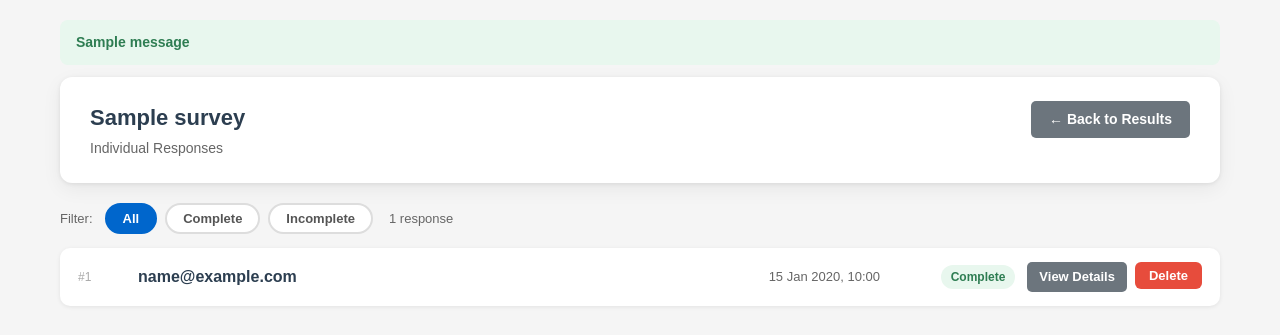
After one commit to Ikode-Agbi/eacts-survey, a Flask app: page /admin/responses/1 in a window 1280 px wide. The commit adds this page. Shown: the top 335 px of the page. Run offline with Flask 3, Linux system fonts and the light colour scheme; the visitor is signed in with stand-in values (Sample User, id 1); tables that the repository leaves empty hold one stand-in row (values such as "Sample post"); one stand-in notice (Sample message) is shown.

Commit message:
Add view and delete individual responses

```diff
--- a/requirements.txt
+++ b/requirements.txt
@@ -16,3 +16,4 @@ six==1.17.0
 SQLAlchemy==2.0.46
 typing_extensions==4.15.0
 Werkzeug==3.1.5
+reportlab
--- a/routes/admin.py
+++ b/routes/admin.py
@@ -2,6 +2,7 @@ from flask import Blueprint, render_template, request, redirect, url_for, flash
 from database import db
 from data_tables.survey import Survey
 from data_tables.question import Question
+from data_tables.response import Response
 from utils.excel_upload import process_excel_file, check_if_excel_file
 from werkzeug.utils import secure_filename
 import os
@@ -213,6 +214,45 @@ def view_results(survey_id):
                           failed_count=failed_count,
                           sections_with_elaborations=sections_with_elaborations)
 
+@admin_bp.route('/responses/<int:survey_id>')
+def view_responses(survey_id):
+    """Show all individual responses for a survey."""
+
+    survey = Survey.query.get_or_404(survey_id)
+
+    individual_responses = []
+    for resp in sorted(survey.responses, key=lambda r: r.submitted_at, reverse=True):
+        display_name = resp.email if resp.email else 'Anonymous'
+
+        resp_sections = []
+        for section in sorted(survey.sections, key=lambda s: s.section_number):
+            section_answers = []
+            for question in sorted(section.questions, key=lambda q: q.question_number):
+                answer = next((a for a in resp.answers if a.question_id == question.id), None)
+                section_answers.append({
+                    'question_number': question.question_number,
+                    'question_text':   question.question_text,
+                    'choice':          answer.choice if answer else '—',
+                    'elaboration':     answer.elaboration if answer else ''
+                })
+            resp_sections.append({
+                'section_title': section.title,
+                'answers': section_answers
+            })
+
+        individual_responses.append({
+            'id':           resp.id,
+            'name':         display_name,
+            'submitted_at': resp.submitted_at,
+            'is_complete':  resp.is_complete,
+            'sections':     resp_sections
+        })
+
+    return render_template('individual_responses.html',
+                           survey=survey,
+                           individual_responses=individual_responses)
+
+
 @admin_bp.route('/create-manual', methods=['GET', 'POST'])
 def create_manual_survey():
     """Create survey manually with sections."""
@@ -303,71 +343,76 @@ def create_manual_survey():
             return redirect(request.url)
 
 
-@admin_bp.route('/export/<int:survey_id>')
-def export_results(survey_id):
-    """Export survey results to Excel file."""
+@admin_bp.route('/export-excel/<int:survey_id>')
+def export_excel(survey_id):
+    """Export survey results to Excel file (questions as rows)."""
 
     survey = Survey.query.get_or_404(survey_id)
 
-    import pandas as pd
+    import openpyxl
+    from openpyxl.styles import Font, PatternFill, Alignment
     from flask import send_file
     import io
 
-    all_rows = []
+    wb = openpyxl.Workbook()
+    ws = wb.active
+    ws.title = 'Results'
 
-    # Get all responses
-    for response in survey.responses:
-        row_data = {}
-        row_data['Response ID'] = response.id
-        row_data['Submitted At'] = response.submitted_at.strftime('%Y-%m-%d %H:%M:%S')
+    # Header row
+    headers = ['Q#', 'Section', 'Question Text', 'Total Responses',
+               'Yes %', 'No %', 'Abstain', 'Comments']
+    ws.append(headers)
 
-        # Get all answers
-        for answer in response.answers:
-            question = answer.question
-            section = question.section
+    # Style header row
+    header_fill = PatternFill(start_color='1B3A5C', end_color='1B3A5C', fill_type='solid')
+    header_font = Font(bold=True, color='FFFFFF')
+    for cell in ws[1]:
+        cell.fill = header_fill
+        cell.font = header_font
+        cell.alignment = Alignment(horizontal='center', vertical='center', wrap_text=True)
 
-            # Column name includes section
-            question_column = f'{section.title} - Q{question.question_number}: {question.question_text}'
-            row_data[question_column] = answer.choice
+    # Data rows
+    for question in survey.get_all_questions():
+        stats = question.calculate_statistics()
 
-            if answer.elaboration and answer.elaboration.strip():
-                elaboration_column = f'{section.title} - Q{question.question_number} - Comment'
-                row_data[elaboration_column] = answer.elaboration
+        # Calculate no percentage (same denominator as yes — excludes abstains)
+        total_yes_no = stats['yes_count'] + stats['no_count']
+        if total_yes_no > 0:
+            no_pct = round((stats['no_count'] / total_yes_no) * 100, 1)
+        else:
+            no_pct = 0.0
 
-        all_rows.append(row_data)
+        # Gather comments
+        comments = [
+            a.elaboration.strip()
+            for a in question.answers
+            if a.elaboration and a.elaboration.strip()
+        ]
+        comments_text = ' | '.join(comments) if comments else ''
 
-    data_frame = pd.DataFrame(all_rows)
+        ws.append([
+            stats['question_number'],
+            question.section.title,
+            stats['question_text'],
+            stats['total_responses'],
+            f"{stats['yes_percentage']}%",
+            f"{no_pct}%",
+            stats['abstain_count'],
+            comments_text,
+        ])
 
-    # Create statistics sheet
-    stats_rows = []
-    all_questions = survey.get_all_questions()
+    # Auto-fit column widths (approximate)
+    col_widths = [6, 18, 60, 16, 10, 10, 10, 60]
+    for i, width in enumerate(col_widths, start=1):
+        ws.column_dimensions[openpyxl.utils.get_column_letter(i)].width = width
 
-    for question in all_questions:
-        question_stats = question.calculate_statistics()
+    # Wrap text on Question Text and Comments columns
+    for row in ws.iter_rows(min_row=2):
+        row[2].alignment = Alignment(wrap_text=True, vertical='top')  # Question Text
+        row[7].alignment = Alignment(wrap_text=True, vertical='top')  # Comments
 
-        stats_row = {
-            'Section': question.section.title,
-            'Question Number': question_stats['question_number'],
-            'Question Text': question_stats['question_text'],
-            'Total Responses': question_stats['total_responses'],
-            'Yes Count': question_stats['yes_count'],
-            'No Count': question_stats['no_count'],
-            'Abstain Count': question_stats['abstain_count'],
-            'Yes Percentage': f"{question_stats['yes_percentage']}%",
-            'Meets 75% Threshold': 'YES' if question_stats['meets_threshold'] else 'NO'
-        }
-
-        stats_rows.append(stats_row)
-
-    stats_frame = pd.DataFrame(stats_rows)
-
-    # Create Excel file
     output = io.BytesIO()
-
-    with pd.ExcelWriter(output, engine='openpyxl') as writer:
-        data_frame.to_excel(writer, sheet_name='Responses', index=False)
-        stats_frame.to_excel(writer, sheet_name='Statistics', index=False)
-
+    wb.save(output)
     output.seek(0)
 
     safe_title = survey.title.replace(' ', '_').replace('/', '_')
@@ -376,6 +421,190 @@ def export_results(survey_id):
     return send_file(
         output,
         mimetype='application/vnd.openxmlformats-officedocument.spreadsheetml.sheet',
+        as_attachment=True,
+        download_name=filename
+    )
+
+
+@admin_bp.route('/export-pdf/<int:survey_id>')
+def export_pdf(survey_id):
+    """Export survey results to a PDF report."""
+
+    survey = Survey.query.get_or_404(survey_id)
+
+    from flask import send_file
+    import io
+    from reportlab.lib.pagesizes import A4
+    from reportlab.lib.styles import getSampleStyleSheet, ParagraphStyle
+    from reportlab.lib.units import cm
+    from reportlab.lib import colors
+    from reportlab.platypus import SimpleDocTemplate, Paragraph, Spacer, HRFlowable
+
+    output = io.BytesIO()
+    doc = SimpleDocTemplate(
+        output,
+        pagesize=A4,
+        leftMargin=2 * cm,
+        rightMargin=2 * cm,
+        topMargin=2 * cm,
+        bottomMargin=2 * cm,
+    )
+
+    styles = getSampleStyleSheet()
+
+    style_title = ParagraphStyle(
+        'SurveyTitle',
+        parent=styles['Title'],
+        fontSize=20,
+        textColor=colors.HexColor('#1B3A5C'),
+        spaceAfter=6,
+    )
+    style_subtitle = ParagraphStyle(
+        'Subtitle',
+        parent=styles['Normal'],
+        fontSize=11,
+        textColor=colors.HexColor('#555555'),
+        spaceAfter=16,
+    )
+    style_section_fail = ParagraphStyle(
+        'SectionFail',
+        parent=styles['Heading1'],
+        fontSize=14,
+        textColor=colors.HexColor('#C0392B'),
+        spaceBefore=18,
+        spaceAfter=6,
+    )
+    style_section_pass = ParagraphStyle(
+        'SectionPass',
+        parent=styles['Heading1'],
+        fontSize=14,
+        textColor=colors.HexColor('#27AE60'),
+        spaceBefore=18,
+        spaceAfter=6,
+    )
+    style_question = ParagraphStyle(
+        'QuestionText',
+        parent=styles['Normal'],
+        fontSize=11,
+        textColor=colors.HexColor('#2C3E50'),
+        fontName='Helvetica-Bold',
+        spaceBefore=10,
+        spaceAfter=3,
+    )
+    style_stats = ParagraphStyle(
+        'StatsLine',
+        parent=styles['Normal'],
+        fontSize=10,
+        textColor=colors.HexColor('#444444'),
+        spaceAfter=4,
+        leftIndent=12,
+    )
+    style_comment_label = ParagraphStyle(
+        'CommentLabel',
+        parent=styles['Normal'],
+        fontSize=10,
+        fontName='Helvetica-Bold',
+        textColor=colors.HexColor('#555555'),
+        spaceBefore=4,
+        spaceAfter=2,
+        leftIndent=12,
+    )
+    style_comment = ParagraphStyle(
+        'Comment',
+        parent=styles['Normal'],
+        fontSize=10,
+        textColor=colors.HexColor('#333333'),
+        spaceAfter=3,
+        leftIndent=24,
+        bulletIndent=14,
+    )
+
+    # Collect question data
+    all_questions = survey.get_all_questions()
+    total_responses = len(survey.responses)
+
+    failed_questions = []
+    passed_questions = []
+
+    for question in all_questions:
+        stats = question.calculate_statistics()
+        total_yes_no = stats['yes_count'] + stats['no_count']
+        no_pct = round((stats['no_count'] / total_yes_no) * 100, 1) if total_yes_no > 0 else 0.0
+        comments = [
+            a.elaboration.strip()
+            for a in question.answers
+            if a.elaboration and a.elaboration.strip()
+        ]
+        entry = {
+            'number': stats['question_number'],
+            'text': stats['question_text'],
+            'total': stats['total_responses'],
+            'yes_pct': stats['yes_percentage'],
+            'no_pct': no_pct,
+            'abstain': stats['abstain_count'],
+            'comments': comments,
+        }
+        if stats['meets_threshold']:
+            passed_questions.append(entry)
+        else:
+            failed_questions.append(entry)
+
+    passed_count = len(passed_questions)
+    failed_count = len(failed_questions)
+
+    story = []
+
+    # Title
+    story.append(Paragraph(survey.title, style_title))
+    story.append(Paragraph(
+        f"Total Responses: {total_responses} &nbsp;&nbsp;|&nbsp;&nbsp; "
+        f"Passed: {passed_count} &nbsp;&nbsp;|&nbsp;&nbsp; Did Not Pass: {failed_count}",
+        style_subtitle
+    ))
+    story.append(HRFlowable(width='100%', thickness=1, color=colors.HexColor('#DDDDDD'), spaceAfter=10))
+
+    def add_questions(question_list):
+        for q in question_list:
+            story.append(Paragraph(
+                f"Q{q['number']}. {q['text']}",
+                style_question
+            ))
+            story.append(Paragraph(
+                f"Respondents: {q['total']} &nbsp;&nbsp;|&nbsp;&nbsp; "
+                f"Yes: {q['yes_pct']}% &nbsp;&nbsp;|&nbsp;&nbsp; "
+                f"No: {q['no_pct']}% &nbsp;&nbsp;|&nbsp;&nbsp; "
+                f"Abstained: {q['abstain']}",
+                style_stats
+            ))
+            if q['comments']:
+                story.append(Paragraph('Comments:', style_comment_label))
+                for comment in q['comments']:
+                    # Escape any HTML special characters in comment text
+                    safe_comment = comment.replace('&', '&amp;').replace('<', '&lt;').replace('>', '&gt;')
+                    story.append(Paragraph(f"\u2022 {safe_comment}", style_comment))
+            story.append(Spacer(1, 6))
+
+    # Did Not Pass section
+    if failed_questions:
+        story.append(Paragraph('DID NOT PASS', style_section_fail))
+        story.append(HRFlowable(width='100%', thickness=1, color=colors.HexColor('#E8A0A0'), spaceAfter=6))
+        add_questions(failed_questions)
+
+    # Passed section
+    if passed_questions:
+        story.append(Paragraph('PASSED', style_section_pass))
+        story.append(HRFlowable(width='100%', thickness=1, color=colors.HexColor('#A0D8AF'), spaceAfter=6))
+        add_questions(passed_questions)
+
+    doc.build(story)
+    output.seek(0)
+
+    safe_title = survey.title.replace(' ', '_').replace('/', '_')
+    filename = f'{safe_title}_Results.pdf'
+
+    return send_file(
+        output,
+        mimetype='application/pdf',
         as_attachment=True,
         download_name=filename
     )
@@ -426,6 +655,21 @@ def delete_survey(survey_id):
 
     # Step 5: Go back to admin dashboard
     return redirect(url_for('admin.dashboard'))
+
+@admin_bp.route('/delete-response/<int:response_id>', methods=['POST'])
+def delete_response(response_id):
+    """Delete a single response and its answers (cascade)."""
+    try:
+        resp = Response.query.get_or_404(response_id)
+        survey_id = resp.survey_id
+        db.session.delete(resp)
+        db.session.commit()
+        flash('Response deleted successfully', 'success')
+    except Exception as error:
+        db.session.rollback()
+        flash(f'Error deleting response: {str(error)}', 'error')
+    return redirect(url_for('admin.view_results', survey_id=survey_id))
+
 
 @admin_bp.route('/edit/<int:survey_id>')
 def edit_survey(survey_id):
--- /dev/null
+++ b/templates/individual_responses.html
@@ -0,0 +1,205 @@
+<!DOCTYPE html>
+<html>
+<head>
+    <title>Responses: {{ survey.title }}</title>
+    <link rel="stylesheet" href="{{ url_for('static', filename='css/style.css') }}">
+    <style>
+        body { background: #f5f5f5; }
+
+        .page-header {
+            background: white;
+            border-radius: 12px;
+            box-shadow: 0 1px 4px rgba(0,0,0,0.08), 0 6px 20px rgba(0,0,0,0.06);
+            padding: 24px 30px;
+            margin-bottom: 20px;
+            display: flex;
+            justify-content: space-between;
+            align-items: flex-start;
+            flex-wrap: wrap;
+            gap: 12px;
+        }
+        .page-header h1 { margin: 0; font-size: 22px; }
+        .page-header .subtitle { color: #666; font-size: 14px; margin-top: 4px; }
+
+        /* filter bar */
+        .filter-bar {
+            display: flex;
+            gap: 8px;
+            margin-bottom: 14px;
+            align-items: center;
+        }
+        .filter-bar span { font-size: 13px; color: #666; margin-right: 4px; }
+        .filter-btn {
+            padding: 6px 16px;
+            border: 2px solid #ddd;
+            border-radius: 20px;
+            background: white;
+            cursor: pointer;
+            font-size: 13px;
+            font-weight: 600;
+            color: #555;
+            transition: all 0.15s;
+        }
+        .filter-btn:hover { border-color: #0066cc; color: #0066cc; }
+        .filter-btn.active { background: #0066cc; border-color: #0066cc; color: white; }
+        .filter-btn.active.complete-btn   { background: #4caf50; border-color: #4caf50; }
+        .filter-btn.active.incomplete-btn { background: #ff9800; border-color: #ff9800; }
+
+        .resp-count { font-size: 13px; color: #888; margin-left: 8px; }
+
+        /* response cards */
+        .resp-card {
+            background: white;
+            border-radius: 10px;
+            box-shadow: 0 1px 4px rgba(0,0,0,0.08);
+            margin-bottom: 10px;
+            overflow: hidden;
+        }
+        .resp-card-header {
+            display: flex;
+            align-items: center;
+            gap: 12px;
+            padding: 14px 18px;
+            flex-wrap: wrap;
+        }
+        .resp-id    { font-size: 12px; color: #aaa; min-width: 48px; }
+        .resp-name  { font-weight: 600; color: #2c3e50; flex: 1; min-width: 120px; }
+        .resp-date  { font-size: 13px; color: #666; min-width: 160px; }
+        .resp-actions { display: flex; gap: 8px; margin-left: auto; }
+
+        .badge-complete   { background: #e8f7ee; color: #2e7d52; padding: 3px 10px; border-radius: 20px; font-size: 12px; font-weight: 600; }
+        .badge-incomplete { background: #fff3e0; color: #b45309; padding: 3px 10px; border-radius: 20px; font-size: 12px; font-weight: 600; }
+
+        .resp-details {
+            display: none;
+            padding: 0 18px 18px;
+            border-top: 1px solid #f0f0f0;
+        }
+        .resp-details.open { display: block; }
+
+        .resp-section-title {
+            font-size: 13px;
+            font-weight: 700;
+            color: #1b3a5c;
+            text-transform: uppercase;
+            letter-spacing: 0.5px;
+            margin: 14px 0 8px;
+        }
+        .resp-answer-row {
+            display: flex;
+            gap: 10px;
+            padding: 8px 0;
+            border-bottom: 1px solid #f5f5f5;
+            font-size: 13px;
+            align-items: flex-start;
+        }
+        .resp-answer-row:last-child { border-bottom: none; }
+        .resp-qnum  { min-width: 28px; color: #aaa; font-weight: 600; }
+        .resp-qtext { flex: 1; color: #444; }
+        .resp-choice { min-width: 64px; font-weight: 700; }
+        .resp-choice.yes     { color: #2e7d52; }
+        .resp-choice.no      { color: #c0392b; }
+        .resp-choice.abstain { color: #856404; }
+        .resp-elab  { font-size: 12px; color: #666; font-style: italic; margin-top: 2px; }
+
+        .no-responses-msg { color: #888; font-style: italic; font-size: 14px; padding: 40px; text-align: center; background: white; border-radius: 10px; }
+    </style>
+</head>
+<body>
+<div class="page-container">
+
+    {% with messages = get_flashed_messages(with_categories=true) %}
+      {% if messages %}
+        {% for category, message in messages %}
+          <div style="padding:12px 16px; margin-bottom:12px; border-radius:8px;
+               {% if category == 'success' %}background:#e8f7ee; color:#2e7d52;{% else %}background:#fde8e8; color:#c0392b;{% endif %}
+               font-weight:600; font-size:14px;">
+            {{ message }}
+          </div>
+        {% endfor %}
+      {% endif %}
+    {% endwith %}
+
+    <!-- Header -->
+    <div class="page-header">
+        <div>
+            <h1>{{ survey.title }}</h1>
+            <div class="subtitle">Individual Responses</div>
+        </div>
+        <a href="{{ url_for('admin.view_results', survey_id=survey.id) }}" class="btn btn-secondary">← Back to Results</a>
+    </div>
+
+    {% if individual_responses|length == 0 %}
+        <div class="no-responses-msg">No responses have been submitted yet.</div>
+    {% else %}
+
+        <div class="filter-bar">
+            <span>Filter:</span>
+            <button class="filter-btn active" id="filter-all"         onclick="filterResponses('all')">All</button>
+            <button class="filter-btn complete-btn"   id="filter-complete"   onclick="filterResponses('complete')">Complete</button>
+            <button class="filter-btn incomplete-btn" id="filter-incomplete" onclick="filterResponses('incomplete')">Incomplete</button>
+            <span class="resp-count">{{ individual_responses|length }} response{{ 's' if individual_responses|length != 1 }}</span>
+        </div>
+
+        {% for resp in individual_responses %}
+        <div class="resp-card" data-status="{{ 'complete' if resp.is_complete else 'incomplete' }}">
+            <div class="resp-card-header">
+                <span class="resp-id">#{{ resp.id }}</span>
+                <span class="resp-name">{{ resp.name }}</span>
+                <span class="resp-date">{{ resp.submitted_at.strftime('%-d %b %Y, %H:%M') }}</span>
+                {% if resp.is_complete %}
+                    <span class="badge-complete">Complete</span>
+                {% else %}
+                    <span class="badge-incomplete">Incomplete</span>
+                {% endif %}
+                <div class="resp-actions">
+                    <button class="btn btn-secondary btn-sm" onclick="toggleDetail({{ resp.id }}, this)">View Details</button>
+                    <form method="POST" action="{{ url_for('admin.delete_response', response_id=resp.id) }}"
+                          onsubmit="return confirm('Are you sure? This will permanently delete this response.');"
+                          style="display:inline;">
+                        <button type="submit" style="background:#e74c3c; color:white; border:none; padding:6px 14px; border-radius:6px; cursor:pointer; font-weight:600; font-size:13px;">Delete</button>
+                    </form>
+                </div>
+            </div>
+            <div class="resp-details" id="detail-{{ resp.id }}">
+                {% for sec in resp.sections %}
+                    <div class="resp-section-title">{{ sec.section_title }}</div>
+                    {% for ans in sec.answers %}
+                    <div class="resp-answer-row">
+                        <span class="resp-qnum">Q{{ ans.question_number }}</span>
+                        <div class="resp-qtext">
+                            {{ ans.question_text }}
+                            {% if ans.elaboration %}
+                                <div class="resp-elab">"{{ ans.elaboration }}"</div>
+                            {% endif %}
+                        </div>
+                        <span class="resp-choice {{ ans.choice|lower }}">{{ ans.choice }}</span>
+                    </div>
+                    {% endfor %}
+                {% endfor %}
+            </div>
+        </div>
+        {% endfor %}
+
+    {% endif %}
+
+</div>
+
+<script>
+    function toggleDetail(id, btn) {
+        var detail = document.getElementById('detail-' + id);
+        var isOpen = detail.classList.toggle('open');
+        btn.textContent = isOpen ? 'Hide Details' : 'View Details';
+    }
+
+    function filterResponses(status) {
+        document.querySelectorAll('.resp-card').forEach(function(card) {
+            card.style.display = (status === 'all' || card.dataset.status === status) ? '' : 'none';
+        });
+        ['all', 'complete', 'incomplete'].forEach(function(s) {
+            document.getElementById('filter-' + s).classList.toggle('active', s === status);
+        });
+    }
+</script>
+</body>
+</html>
```
Also changed, not shown: project context.txt (added, +12 -0 lines), project_planning.txt (added, +40 -0 lines), templates/admin_dashboard.html (+48 -3 lines), templates/view_results.html (+59 -3 lines), .claude/settings.local.json, 1 other file.
